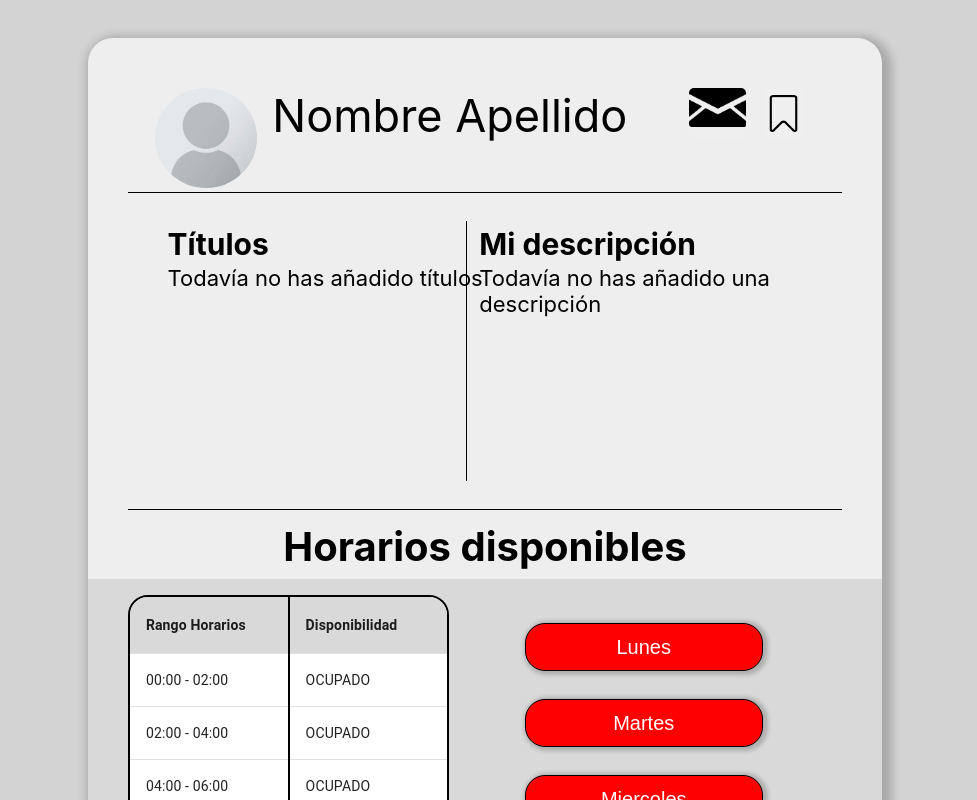
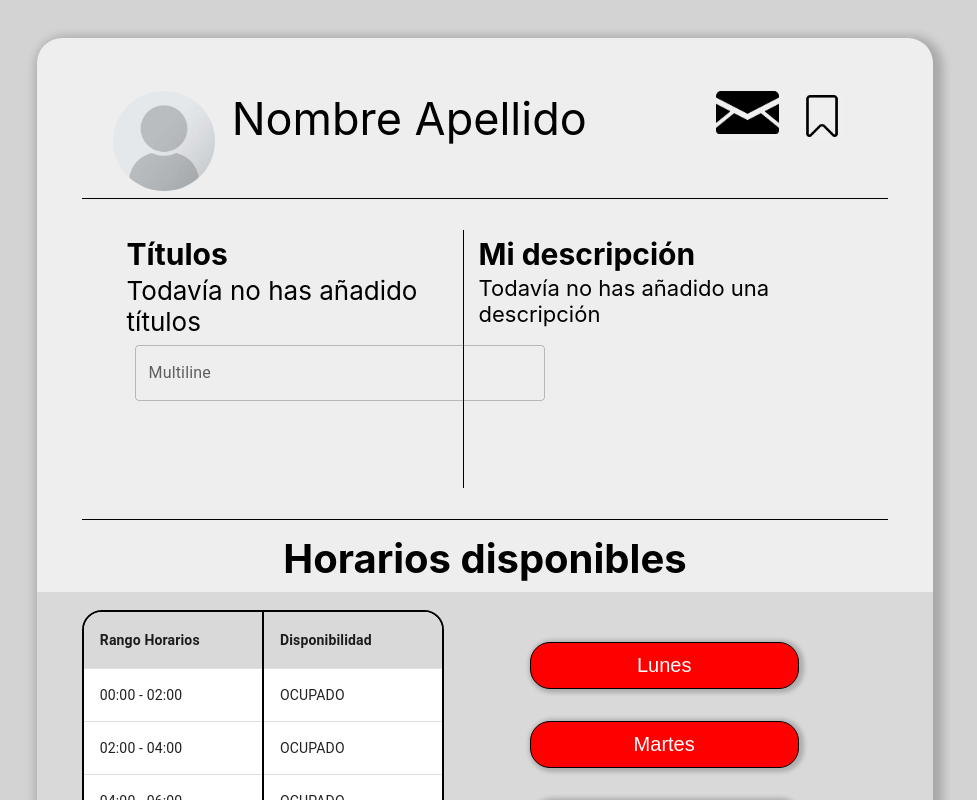
Before and after one commit to Kevingg06/bit_proyect, a React (Create React App) app in the folder juan/PAGES/PERFIL_USUARIO/perfil_usuario/: page / in a window 1280 px wide. Shown: the top 800 px of the page, without its empty margins (155-1132 px from the left). Built offline with nearby package versions, Linux system fonts and the light colour scheme; no server answers; the HTML template or start-up script is replaced by a standard one.

Commit message:
Add files via upload

```diff
--- a/juan/PAGES/PERFIL_USUARIO/perfil_usuario/src/App.css
+++ b/juan/PAGES/PERFIL_USUARIO/perfil_usuario/src/App.css
@@ -23,7 +23,7 @@
 .pantalla{
   display: flex;
   margin-top: 3%;
-  width: 62%;
+  width: 70%;
   height: 1300px;
   background-color: #eee;
   border-radius: 25px;
--- a/juan/PAGES/PERFIL_USUARIO/perfil_usuario/src/App.js
+++ b/juan/PAGES/PERFIL_USUARIO/perfil_usuario/src/App.js
@@ -3,6 +3,7 @@ import DiaDisponible from './components/DiaDisponible';
 import { LineaHor } from './components/LineaHor';
 import { LineaVer } from './components/LineaVer';
 import { Nombre } from './components/Nombre';
+import { Titulos } from './components/Titulos';
 import TablaHorarios from './components/Tabla';
 
 function App() {
@@ -24,7 +25,7 @@ function App() {
           <div id='infoAdicional'>
             <div id='titulos'>
               <h3>Títulos</h3>
-              <p>Todavía no has añadido títulos</p>
+              <Titulos />
             </div>
             <LineaVer />
             <div id='descripcion'>
--- /dev/null
+++ b/juan/PAGES/PERFIL_USUARIO/perfil_usuario/src/components/Titulos.js
@@ -0,0 +1,36 @@
+import React, { useState } from 'react';
+import { TextField } from '@mui/material';
+import Box from '@mui/material/Box';
+
+export const Titulos = () => {
+    const [texto, setTexto] = useState("Todavía no has añadido títulos");
+
+    const cambiarTexto = (nuevoTexto) => {
+        setTexto(nuevoTexto);
+    }
+
+    return (
+        <div>
+            <p style={{ whiteSpace: 'pre-line' }}>{texto}</p>
+
+            <Box
+                component="form"
+                sx={{
+                    '& .MuiTextField-root': { m: 1, width: '25ch' },
+                }}
+                noValidate
+                autoComplete="off"
+            >
+                <div>
+                    <TextField
+                        id="outlined-multiline-flexible"
+                        label="Multiline"
+                        multiline
+                        maxRows={1}
+                        onChange={e => cambiarTexto(e.target.value)}
+                    />
+                </div>
+            </Box>
+        </div>
+    );
+}
```
